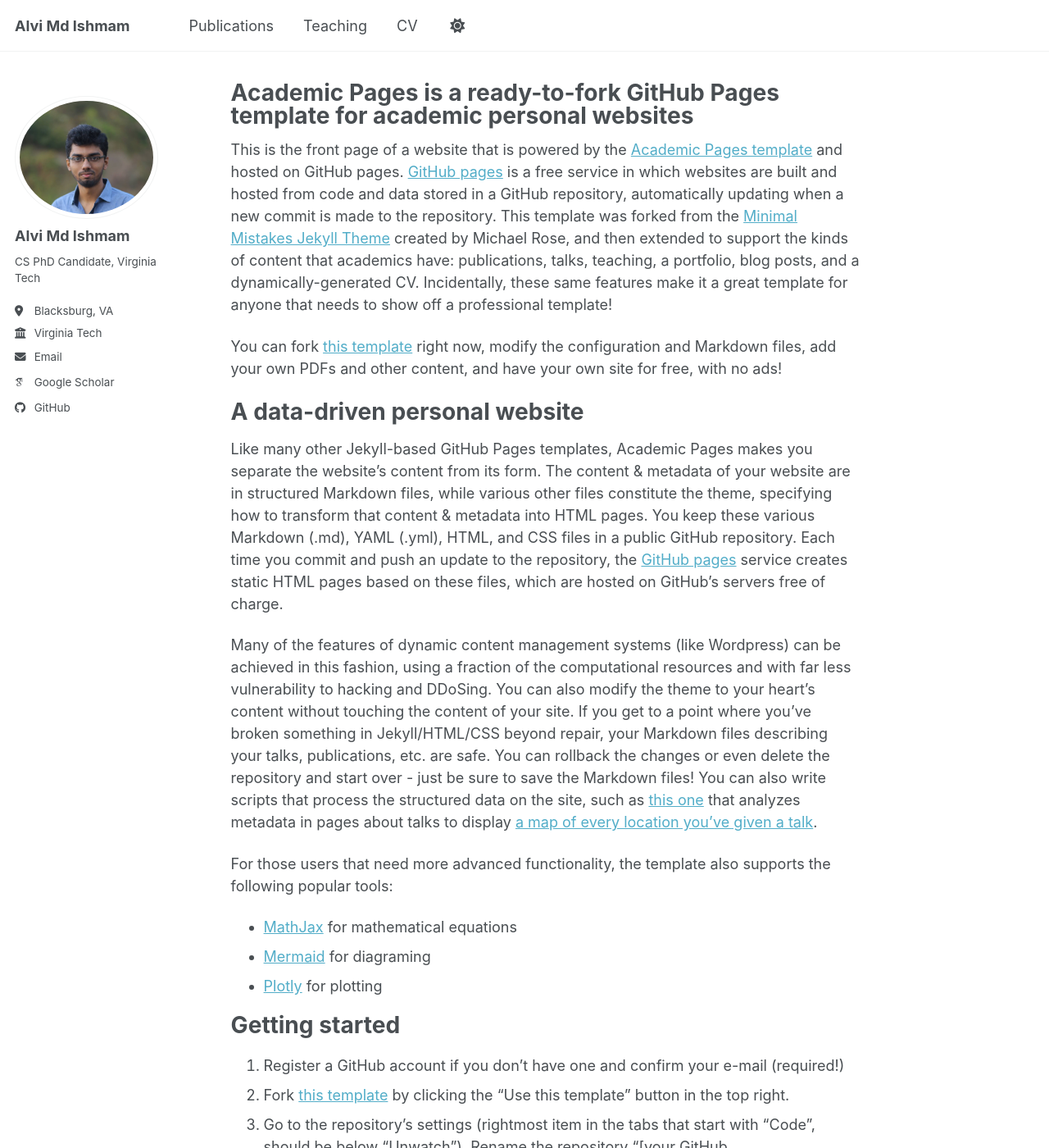
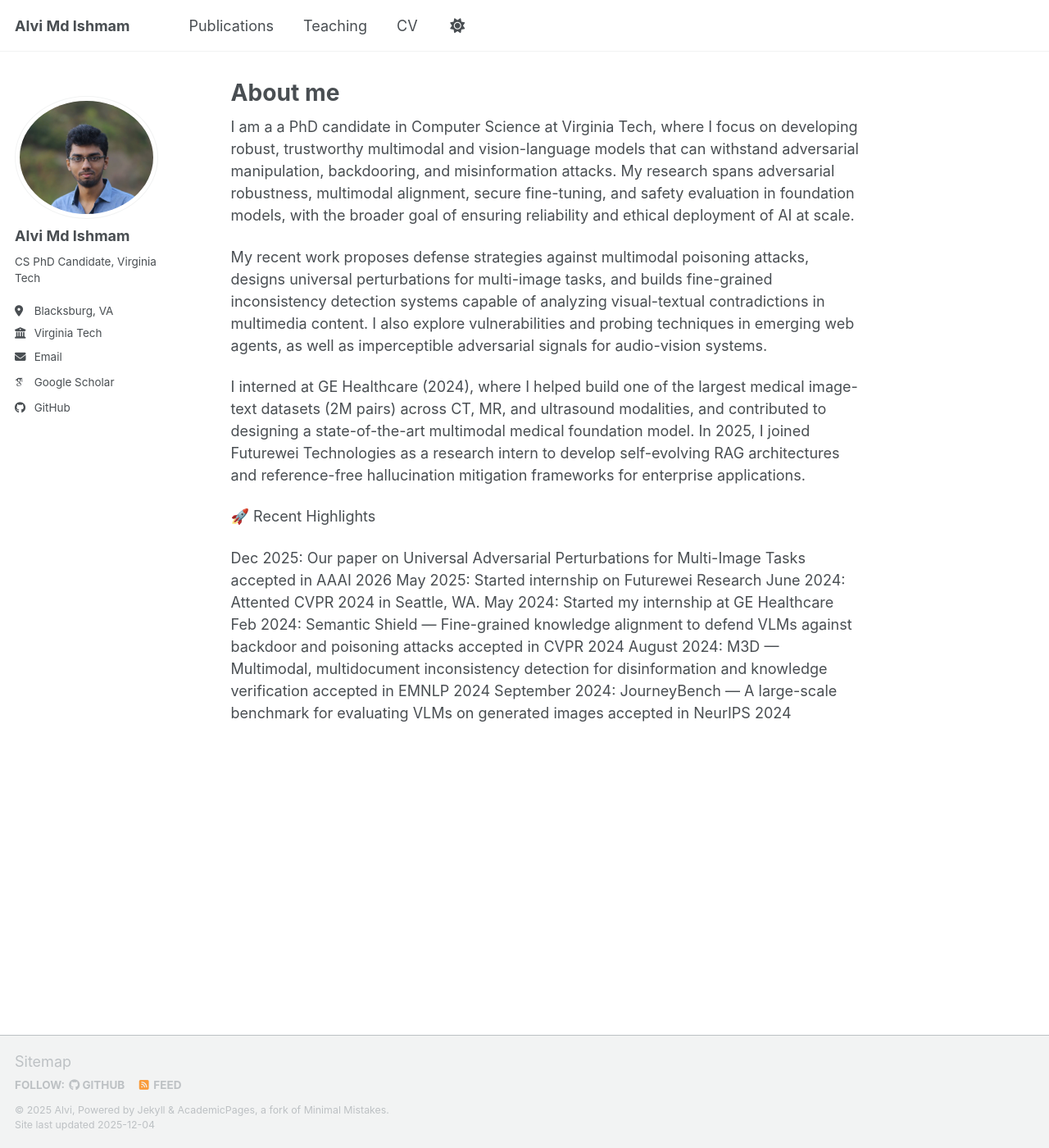
Before and after one commit to IshmamAlvi/ishmamalvi.github.io, a Jekyll site: the page built from _pages/about.md, in a window 1280 px wide and 1400 px high. Shown: the whole window at 82% size. Built offline with Jekyll 4.4.1, drawn with Linux system fonts in a browser that asks for light colours; some web fonts are replaced; a script bundle is joined from its source files by our own code; library files that are not in the unit come from our copies; some of the changed text lies outside the part shown.

Commit message:
Revise 'About' page with personal details
Updated the 'About' page content to reflect personal research and experiences.

```diff
--- a/_pages/about.md
+++ b/_pages/about.md
@@ -1,56 +1,24 @@
 ---
 permalink: /
-title: "Academic Pages is a ready-to-fork GitHub Pages template for academic personal websites"
+title: "About me"
 author_profile: true
 redirect_from:
   - /about/
   - /about.html
 ---
 
-This is the front page of a website that is powered by the [Academic Pages template](https://github.com/academicpages/academicpages.github.io) and hosted on GitHub pages. [GitHub pages](https://pages.github.com) is a free service in which websites are built and hosted from code and data stored in a GitHub repository, automatically updating when a new commit is made to the repository. This template was forked from the [Minimal Mistakes Jekyll Theme](https://mmistakes.github.io/minimal-mistakes/) created by Michael Rose, and then extended to support the kinds of content that academics have: publications, talks, teaching, a portfolio, blog posts, and a dynamically-generated CV. Incidentally, these same features make it a great template for anyone that needs to show off a professional template!
+I am a a PhD candidate in Computer Science at Virginia Tech, where I focus on developing robust, trustworthy multimodal and vision-language models that can withstand adversarial manipulation, backdooring, and misinformation attacks. My research spans adversarial robustness, multimodal alignment, secure fine-tuning, and safety evaluation in foundation models, with the broader goal of ensuring reliability and ethical deployment of AI at scale.
 
- You can fork [this template](https://github.com/academicpages/academicpages.github.io) right now, modify the configuration and Markdown files, add your own PDFs and other content, and have your own site for free, with no ads!
+My recent work proposes defense strategies against multimodal poisoning attacks, designs universal perturbations for multi-image tasks, and builds fine-grained inconsistency detection systems capable of analyzing visual-textual contradictions in multimedia content. I also explore vulnerabilities and probing techniques in emerging web agents, as well as imperceptible adversarial signals for audio-vision systems.
 
-A data-driven personal website
-======
-Like many other Jekyll-based GitHub Pages templates, Academic Pages makes you separate the website's content from its form. The content & metadata of your website are in structured Markdown files, while various other files constitute the theme, specifying how to transform that content & metadata into HTML pages. You keep these various Markdown (.md), YAML (.yml), HTML, and CSS files in a public GitHub repository. Each time you commit and push an update to the repository, the [GitHub pages](https://pages.github.com/) service creates static HTML pages based on these files, which are hosted on GitHub's servers free of charge.
+I interned at GE Healthcare (2024), where I helped build one of the largest medical image-text datasets (2M pairs) across CT, MR, and ultrasound modalities, and contributed to designing a state-of-the-art multimodal medical foundation model. In 2025, I joined Futurewei Technologies as a research intern to develop self-evolving RAG architectures and reference-free hallucination mitigation frameworks for enterprise applications.
 
-Many of the features of dynamic content management systems (like Wordpress) can be achieved in this fashion, using a fraction of the computational resources and with far less vulnerability to hacking and DDoSing. You can also modify the theme to your heart's content without touching the content of your site. If you get to a point where you've broken something in Jekyll/HTML/CSS beyond repair, your Markdown files describing your talks, publications, etc. are safe. You can rollback the changes or even delete the repository and start over - just be sure to save the Markdown files! You can also write scripts that process the structured data on the site, such as [this one](https://github.com/academicpages/academicpages.github.io/blob/master/talkmap.ipynb) that analyzes metadata in pages about talks to display [a map of every location you've given a talk](https://academicpages.github.io/talkmap.html).
+🚀 Recent Highlights
 
-For those users that need more advanced functionality, the template also supports the following popular tools:
-- [MathJax](https://www.mathjax.org/) for mathematical equations
-- [Mermaid](https://mermaid.js.org/) for diagraming
-- [Plotly](https://plotly.com/javascript/) for plotting
-
-Getting started
-======
-1. Register a GitHub account if you don't have one and confirm your e-mail (required!)
-1. Fork [this template](https://github.com/academicpages/academicpages.github.io) by clicking the "Use this template" button in the top right.
-1. Go to the repository's settings (rightmost item in the tabs that start with "Code", should be below "Unwatch"). Rename the repository "[your GitHub username].github.io", which will also be your website's URL.
-1. Set site-wide configuration and create content & metadata (see below -- also see [this set of diffs](https://archive.is/3TPas) showing what files were changed to set up [an example site](https://getorg-testacct.github.io) for a user with the username "getorg-testacct")
-1. Upload any files (like PDFs, .zip files, etc.) to the files/ directory. They will appear at https://[your GitHub username].github.io/files/example.pdf.
-1. Check status by going to the repository settings, in the "GitHub pages" section
-
-Site-wide configuration
-------
-The main configuration file for the site is in the base directory in [_config.yml](https://github.com/academicpages/academicpages.github.io/blob/master/_config.yml), which defines the content in the sidebars and other site-wide features. You will need to replace the default variables with ones about yourself and your site's github repository. The configuration file for the top menu is in [_data/navigation.yml](https://github.com/academicpages/academicpages.github.io/blob/master/_data/navigation.yml). For example, if you don't have a portfolio or blog posts, you can remove those items from that navigation.yml file to remove them from the header.
-
-Create content & metadata
-------
-For site content, there is one Markdown file for each type of content, which are stored in directories like _publications, _talks, _posts, _teaching, or _pages. For example, each talk is a Markdown file in the [_talks directory](https://github.com/academicpages/academicpages.github.io/tree/master/_talks). At the top of each Markdown file is structured data in YAML about the talk, which the theme will parse to do lots of cool stuff. The same structured data about a talk is used to generate the list of talks on the [Talks page](https://academicpages.github.io/talks), each [individual page](https://academicpages.github.io/talks/2012-03-01-talk-1) for specific talks, the talks section for the [CV page](https://academicpages.github.io/cv), and the [map of places you've given a talk](https://academicpages.github.io/talkmap.html) (if you run this [python file](https://github.com/academicpages/academicpages.github.io/blob/master/talkmap.py) or [Jupyter notebook](https://github.com/academicpages/academicpages.github.io/blob/master/talkmap.ipynb), which creates the HTML for the map based on the contents of the _talks directory).
-
-**Markdown generator**
-
-The repository includes [a set of Jupyter notebooks](https://github.com/academicpages/academicpages.github.io/tree/master/markdown_generator
-) that converts a CSV containing structured data about talks or presentations into individual Markdown files that will be properly formatted for the Academic Pages template. The sample CSVs in that directory are the ones I used to create my own personal website at stuartgeiger.com. My usual workflow is that I keep a spreadsheet of my publications and talks, then run the code in these notebooks to generate the Markdown files, then commit and push them to the GitHub repository.
-
-How to edit your site's GitHub repository
-------
-Many people use a git client to create files on their local computer and then push them to GitHub's servers. If you are not familiar with git, you can directly edit these configuration and Markdown files directly in the github.com interface. Navigate to a file (like [this one](https://github.com/academicpages/academicpages.github.io/blob/master/_talks/2012-03-01-talk-1.md) and click the pencil icon in the top right of the content preview (to the right of the "Raw | Blame | History" buttons). You can delete a file by clicking the trashcan icon to the right of the pencil icon. You can also create new files or upload files by navigating to a directory and clicking the "Create new file" or "Upload files" buttons.
-
-Example: editing a Markdown file for a talk
-![Editing a Markdown file for a talk](/images/editing-talk.png)
-
-For more info
-------
-More info about configuring Academic Pages can be found in [the guide](https://academicpages.github.io/markdown/), the [growing wiki](https://github.com/academicpages/academicpages.github.io/wiki), and you can always [ask a question on GitHub](https://github.com/academicpages/academicpages.github.io/discussions). The [guides for the Minimal Mistakes theme](https://mmistakes.github.io/minimal-mistakes/docs/configuration/) (which this theme was forked from) might also be helpful.
+Dec 2025: Our paper on Universal Adversarial Perturbations for Multi-Image Tasks accepted in AAAI 2026
+May 2025: Started internship on Futurewei Research
+June 2024: Attented CVPR 2024 in Seattle, WA.
+May 2024: Started my internship at GE Healthcare
+Feb 2024: Semantic Shield — Fine-grained knowledge alignment to defend VLMs against backdoor and poisoning attacks accepted in CVPR 2024
+August 2024: M3D — Multimodal, multidocument inconsistency detection for disinformation and knowledge verification accepted in EMNLP 2024
+September 2024: JourneyBench — A large-scale benchmark for evaluating VLMs on generated images accepted in NeurIPS 2024
```
